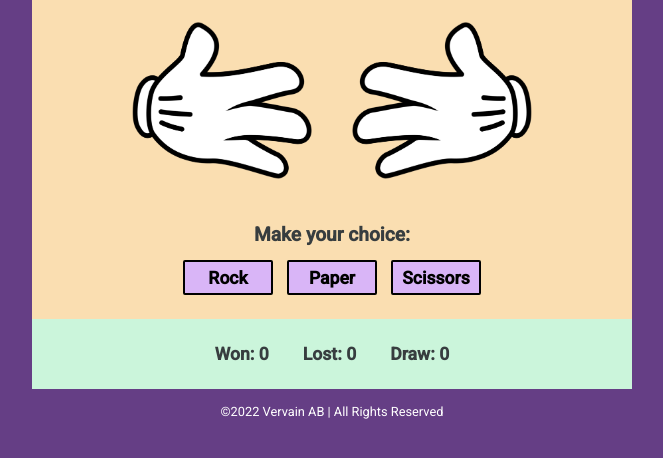
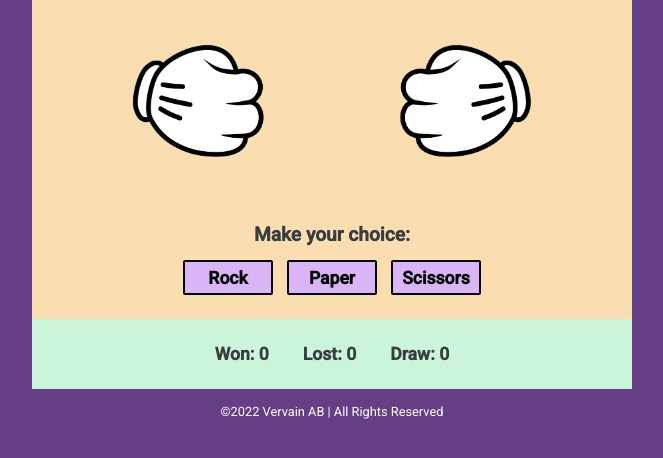
Before and after one commit to loellarp/rock-paper-scissors, a plain HTML site: page index.html in a window 1280 px wide. Both pictures are taken after a click on the button "Rock". Shown: the part 240-698 px from the top of the page, without its empty margins (308-971 px from the left). Drawn offline with Linux system fonts and the light colour scheme.

Commit message:
Add conditional statement to change user hand img based on button clicked

```diff
--- a/assets/js/script.js
+++ b/assets/js/script.js
@@ -23,6 +23,19 @@ function runGame(dataType) {
     } else if (num === 3) {
         computerChoice = "scissors";
     } else {
-        alert(`Unknown num: ${num}`)
+        alert(`Unknown num: ${num}`);
+    }
+
+    let userHand = document.getElementById("user-hand-inner");
+    let computerHand = document.getElementById("computer-hand-inner");
+
+    if (dataType === "rock") {
+        userHand.innerHTML = '<img src="assets/images/rock_left.png" alt="Rock" data-type="rock">';
+    } else if (dataType === "paper") {
+        userHand.innerHTML = '<img src="assets/images/paper_left.png" alt="Paper" data-type="paper">';
+    } else if (dataType === "scissors") {
+        userHand.innerHTML = '<img src="assets/images/scissors_left.png" alt="Scissors" data-type="scissors">';
+    } else {
+        alert(`Unknown choice: ${dataType}`);
     }
 }
--- a/index.html
+++ b/index.html
@@ -20,10 +20,10 @@
         </div>
         <div class="hands">
             <div id="user-hand-outer">
-                <div id="user-hand-inner"><img src="assets/images/paper_left.png" alt="rock" data-type="rock"></div>
+                <div id="user-hand-inner"><img src="assets/images/rock_left.png" alt="rock" data-type="rock"></div>
             </div>
             <div id="computer-hand-outer">
-                <div id="computer-hand-inner"><img src="assets/images/paper_right.png" alt="rock" data-type="rock"></div>
+                <div id="computer-hand-inner"><img src="assets/images/rock_right.png" alt="rock" data-type="rock"></div>
             </div>
         </div>
         <div class="controls">
```
